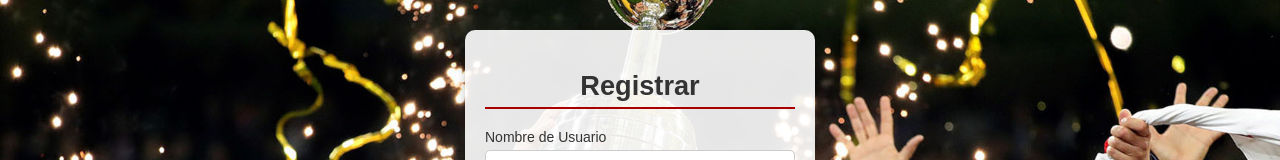
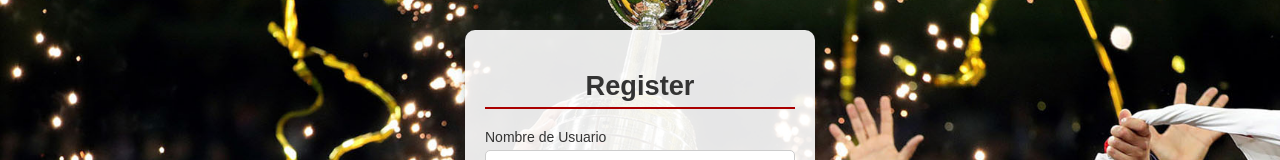
Before and after one commit to abelll05/river-plate-frontend, a React (Create React App) app: page /register in a window 1280 px wide. Shown: the part 153-313 px from the top of the page. Built offline with nearby package versions, Linux system fonts and the light colour scheme.

Commit message:
Mensaje de commit

```diff
--- a/src/components/Register.js
+++ b/src/components/Register.js
@@ -39,7 +39,7 @@ const Register = () => {
       if (response.ok) {
         setShowSuccess(true); // Mostrar notificación de éxito
         setTimeout(() => {
-          navigate('/login'); // Redirigir a la página de login después de 3 segundos
+          navigate('/login'); // Redirigir a la página de login
         }, 3000);
       } else {
         setError(data.error || 'Error al registrarse');
@@ -54,7 +54,7 @@ const Register = () => {
   return (
     <div className="auth-container">
       <div className="auth-box">
-        <h2>Registrar</h2>
+        <h2>Register</h2>
         {showSuccess && (
           <SuccessNotification
             message="¡Registro exitoso! Te hemos enviado un correo de confirmación."
```
